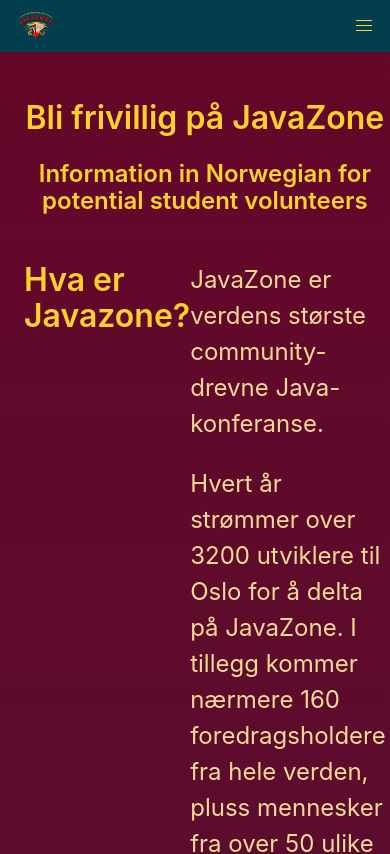
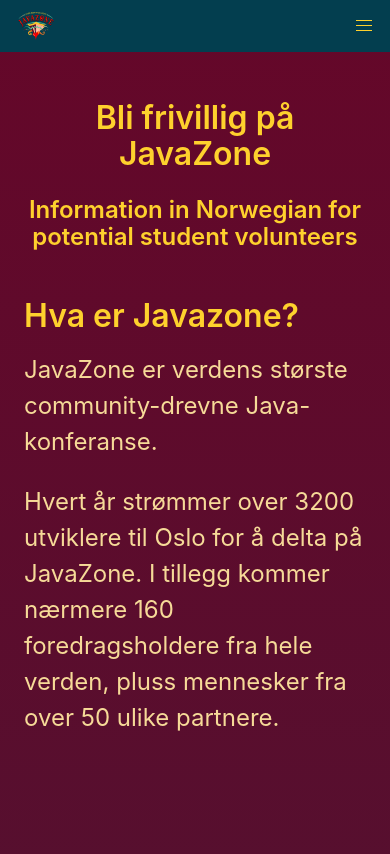
Before and after one commit to javaBin/2023.javazone.no, a Next.js app: page /volunteers in a window 390 px wide. Shown: the top 854 px of the page. Built offline with nearby package versions, Linux system fonts and the light colour scheme.

Commit message:
Added 5 seconds duration to fireworks and media screen to volunteers page

```diff
--- a/app/page.tsx
+++ b/app/page.tsx
@@ -4,8 +4,9 @@ import AnimatedDivider from "../components/AnimatedDivider";
 import AnimatedHero from "../components/AnimatedHero";
 import AnimatedFireworks from "../components/AnimatedFireworks";
 
+export default function Home() {
 
-export default function Home() {
+
   return (
     <section className={`has-text-centered`}>
 
@@ -15,7 +16,7 @@ export default function Home() {
 
       <div>
         <AnimatedDivider/>
-        <AnimatedFireworks/>
+         <AnimatedFireworks/>
       </div>
 
       <strong>
--- a/app/volunteers/volunteers.module.css
+++ b/app/volunteers/volunteers.module.css
@@ -16,3 +16,14 @@
 .fontSize p {
   font-size: 24px;
 }
+
+/*change the display in displayFlex to grid and width in pDiv to 100% when screen size is 890 and less  */
+@media screen and (max-width: 890px) {
+  .displayFlex {
+    display: grid;
+  }
+
+  .pDiv {
+    width: 100%;
+  }
+}
```
Also changed, not shown: components/AnimatedFireworks.tsx (+10 -1 lines).
